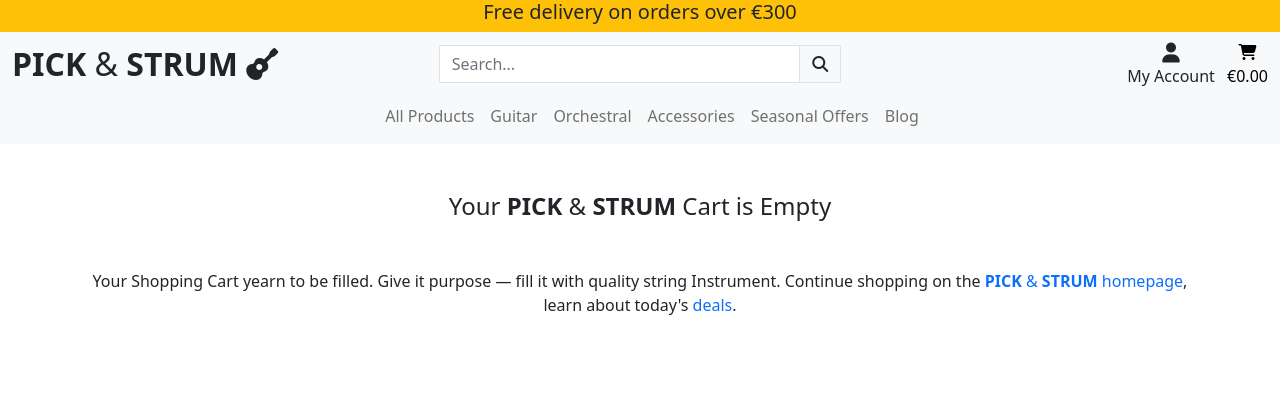
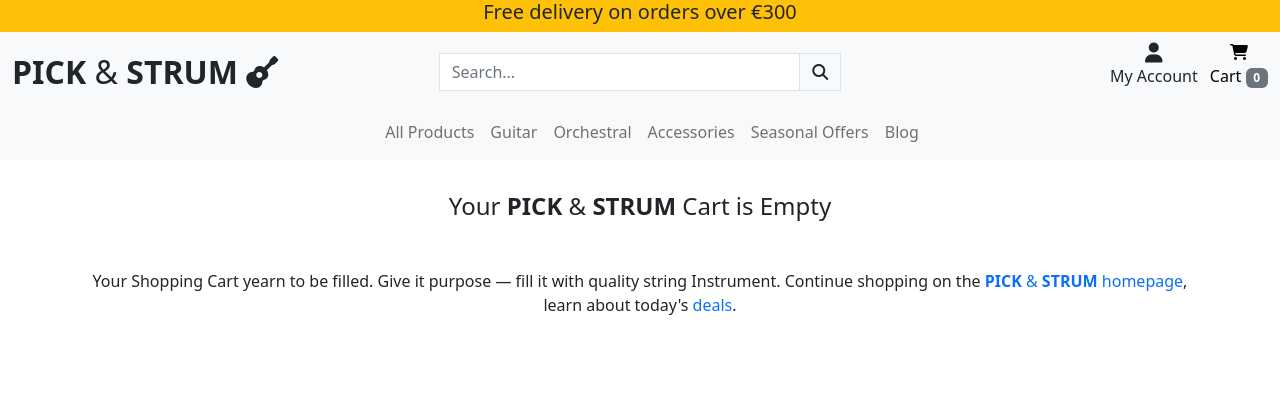
Before and after one commit to SamuelUkachukwu/PICKnSTRUM, a Django app: page /cart/ in a window 1280 px wide. Shown: the top 420 px of the page. Run offline with Django 4.2, Linux system fonts and the light colour scheme; some libraries are stand-ins or nearby versions.

Commit message:
Updated the cart icon text and cart templates

```diff
--- a/cart/contexts.py
+++ b/cart/contexts.py
@@ -1,5 +1,7 @@
 from decimal import Decimal
 from django.conf import settings
+from django.shortcuts import get_object_or_404
+from products.models import Product
 
 
 def cart_contents(request):
@@ -7,6 +9,17 @@
     cart_items = []
     total = 0
     product_count = 0
+    cart = request.session.get('cart', {})
+
+    for item_id, quantity in cart.items():
+        product = get_object_or_404(Product, pk=item_id)
+        total += quantity * product.price
+        product_count += quantity
+        cart_items.append({
+            'item_id': item_id,
+            'quantity': quantity,
+            'product': product
+        })
 
     if total < settings.FREE_DELIVERY_THRESHOLD:
         delivery = total * Decimal(settings.STANDARD_DELIVERY_PERCENTAGE / 100)
--- a/cart/templates/cart/cart.html
+++ b/cart/templates/cart/cart.html
@@ -15,9 +15,43 @@
 <div class="container mt-5">
     <div class="row">
         {% if cart_items %}
+
             <div class="col">
                 <h4>Your <strong>PICK </strong>&<strong> STRUM</strong> Cart</h4>
-
+            </div>
+            {% for item in cart_items %}
+                <div class="card mb-3">
+                    <div class="row g-0">
+                    <div class="col-3 d-flex">
+                        {% if item.product.image %}
+                        <img class="img-fluid rounded m-auto" src="{{ item.product.image.url }}" alt="{{ item.product.name }}" width="110px" height="110px">
+                        {% else %}
+                        <img class="img-fluid rounded" src="{{ MEDIA_URL }}noimage.png" alt="{{ item.product.name }}" width="110px" height="110px">
+                        {% endif %}
+                    </div>
+                    <div class="col-9">
+                        <div class="card-body">
+                            <h5 class="card-title">{{ item.product.name }} | {{ item.product.sku|upper }}</h5>
+                            <p class="card-text">Product Price: <small class="text-muted"> €{{ item.product.price }}</small></p>
+                            <p>quantity | update | delete | Sub Total: €0.00</p>
+                        </div>
+                    </div>
+                    </div>
+                </div>
+            {% endfor %}
+            <div class="card text-end">
+                <div class="card-body">
+                  <h5 class="card-title">Cart Total: €{{ total|floatformat:2 }}</h5>
+                  <p class="card-text">Delivery: €{{ delivery|floatformat:2 }}</p>
+                  <h5>Grand Total: €{{ grand_total|floatformat:2 }}</h5>
+                    {% if free_delivery_delta > 0 %}
+                        <p class="mb-1 text-danger">
+                            You could get free delivery by spending just <strong>${{ free_delivery_delta }}</strong> more!
+                        </p>
+                    {% endif %}
+                  <a href="{% url 'products' %}" class="btn btn-primary"><i class="fas fa-chevron-left"></i> Continue Shopping</a>
+                  <a href="#" class="btn btn-primary">Proceed to checkout</a>
+                </div>
             </div>
         {% else %}
             <div class="col text-center">
--- a/cart/views.py
+++ b/cart/views.py
@@ -19,5 +19,4 @@
         cart[item_id] = quantity
 
     request.session['cart'] = cart
-    print(request.session['cart'])
     return redirect(redirect_url)
--- a/templates/base.html
+++ b/templates/base.html
@@ -88,14 +88,14 @@
                 </ul>
                 </li>
                 <li class="list-inline-item">
-                <a class="{% if grand_total %}text-info font-weight-bold{% else %}text-black{% endif %} nav-link" href="{% url 'view_cart' %}">
+                <a class="{% if product_count %}text-info font-weight-bold{% else %}text-black{% endif %} nav-link" href="{% url 'view_cart' %}">
                     <div class="text-center">
                         <div><i class="fas fa-shopping-cart"></i></div>
                         <p class="my-0">
-                            {% if grand_total %}
-                                €{{ grand_total|floatformat:2 }}
+                            {% if product_count %}
+                                <p>Cart <span class="badge text-bg-secondary">{{ product_count }}</span></p>
                             {% else %}
-                                €0.00
+                                <p>Cart <span class="badge text-bg-secondary">0</span></p>
                             {% endif %}
                         </p>
                     </div>
--- a/templates/includes/mobile-header.html
+++ b/templates/includes/mobile-header.html
@@ -30,14 +30,14 @@
             </ul>
        </li>
        <li class="list-inline-item">
-           <a class="{% if grand_total %}text-info font-weight-bold{% else %}text-black{% endif %} nav-link d-block d-lg-none" href="{% url 'view_cart' %}">
+           <a class="{% if product_count %}text-info font-weight-bold{% else %}text-black{% endif %} nav-link d-block d-lg-none" href="{% url 'view_cart' %}">
                <div class="text-center">
                    <div><i class="fas fa-shopping-cart"></i></div>
                     <p class="my-0">
-                        {% if grand_total %}
-                            €{{ grand_total|floatformat:2 }}
+                        {% if product_count %}
+                            <p>Cart <span class="badge text-bg-secondary">{{ product_count }}</span></p>
                         {% else %}
-                            €0.00
+                            <p>Cart <span class="badge text-bg-secondary">0</span></p>
                         {% endif %}
                     </p>
                </div>
```
Also changed, not shown: db.sqlite3.
